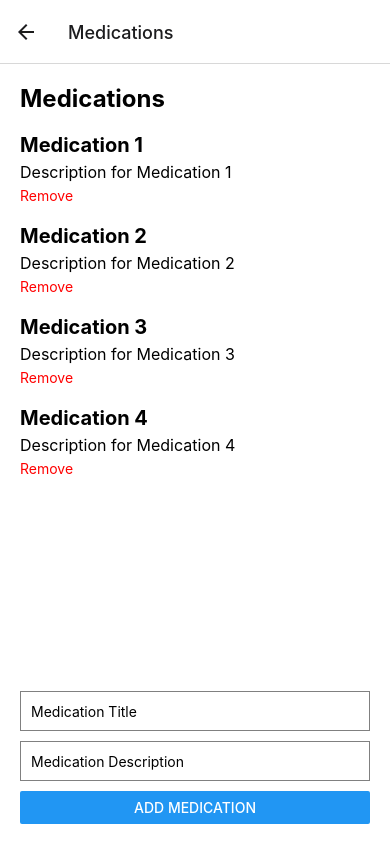
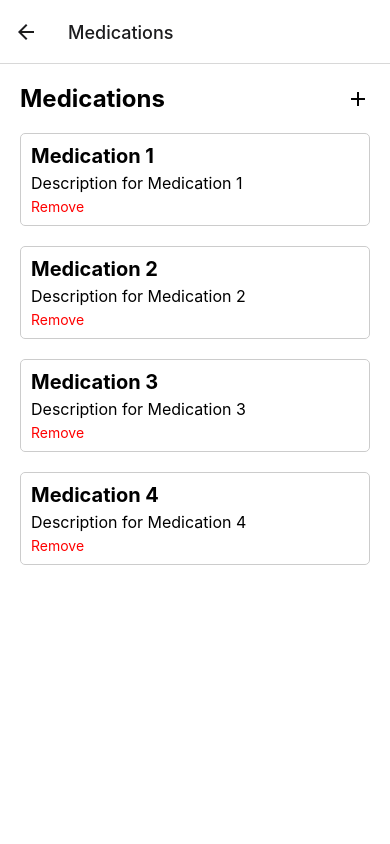
Before and after one commit to reyhanSchool/capstone, a React Native app: screen /Medications in a window 390 px wide. Built offline with nearby package versions, Linux system fonts and the light colour scheme.

Commit message:
Medication Screen Changes Just some changes to make it fancier

```diff
--- a/components/Medications.js
+++ b/components/Medications.js
@@ -1,6 +1,6 @@
 import React, { useState } from 'react';
 import { View, ScrollView, Text, StyleSheet, TextInput, Button, TouchableOpacity } from 'react-native';
-
+import { MaterialIcons } from '@expo/vector-icons';
 
 const Medications = () => {
     // State for managing medications list
@@ -14,6 +14,7 @@ const Medications = () => {
     // State for managing form input
     const [newMedicationTitle, setNewMedicationTitle] = useState('');
     const [newMedicationDescription, setNewMedicationDescription] = useState('');
+    const [showForm, setShowForm] = useState(false);
 
     // Function to add a new medication
     const addMedication = () => {
@@ -21,7 +22,13 @@ const Medications = () => {
             setMedications([...medications, { title: newMedicationTitle, description: newMedicationDescription }]);
             setNewMedicationTitle('');
             setNewMedicationDescription('');
+            setShowForm(false);
         }
+    };
+
+    // Function to toggle form visibility
+    const toggleForm = () => {
+        setShowForm(!showForm);
     };
 
     // Function to remove a medication
@@ -33,19 +40,27 @@ const Medications = () => {
 
     return (
         <View style={styles.container}>
+            <View style={styles.header}>
                 <Text style={styles.title}>Medications</Text>
+                <TouchableOpacity onPress={toggleForm}>
+                    <MaterialIcons name={showForm ? "remove" : "add"} size={24} color="black" />
+                </TouchableOpacity>
+            </View>
             <ScrollView style={styles.scrollView}>
                 {medications.map((medication, index) => (
-                    <View key={index} style={styles.medicationItem}>
+                    <View key={index} style={styles.medicationItemWrapper}>
+                        <View style={styles.medicationItem}>
                             <Text style={styles.medicationTitle}>{medication.title}</Text>
                             <Text style={styles.medicationDescription}>{medication.description}</Text>
                             <TouchableOpacity onPress={() => removeMedication(index)}>
                                 <Text style={styles.removeButton}>Remove</Text>
                             </TouchableOpacity>
                         </View>
+                    </View>
                 ))}
             </ScrollView>
-            <View style={styles.formContainer}>
+            {showForm && (
+                <View style={[styles.formContainer, styles.centeredView]}>
                     <TextInput
                         style={styles.input}
                         placeholder="Medication Title"
@@ -60,6 +75,7 @@ const Medications = () => {
                     />
                     <Button title="Add Medication" onPress={addMedication} />
                 </View>
+            )}
         </View>
     );
 };
@@ -70,16 +86,27 @@ const styles = StyleSheet.create({
         padding: 20,
         backgroundColor: '#fff',
     },
+    header: {
+        flexDirection: 'row',
+        justifyContent: 'space-between',
+        alignItems: 'center',
+        marginBottom: 20,
+    },
     title: {
         fontSize: 24,
         fontWeight: 'bold',
-        marginBottom: 20,
     },
     scrollView: {
         flex: 1,
     },
+    medicationItemWrapper: {
+        marginBottom: 20,
+    },
     medicationItem: {
-        marginBottom: 20,
+        padding: 10,
+        borderWidth: 1,
+        borderColor: '#ccc',
+        borderRadius: 5,
     },
     medicationTitle: {
         fontSize: 20,
@@ -103,6 +130,10 @@ const styles = StyleSheet.create({
         marginBottom: 10,
         paddingHorizontal: 10,
     },
+    centeredView: {
+        alignItems: 'center',
+        justifyContent: 'center',
+    },
 });
 
 export default Medications;
```
Lines whose indentation alone changed are shown as unchanged.
